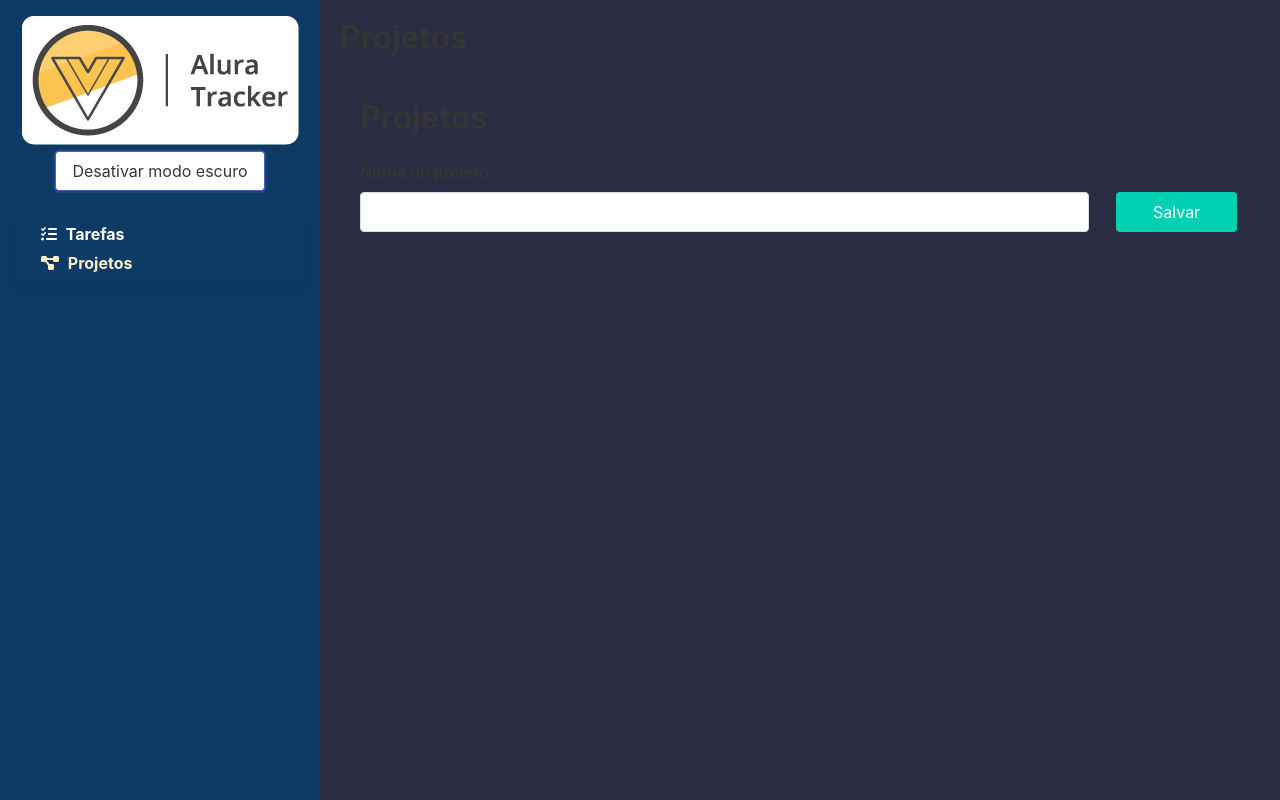
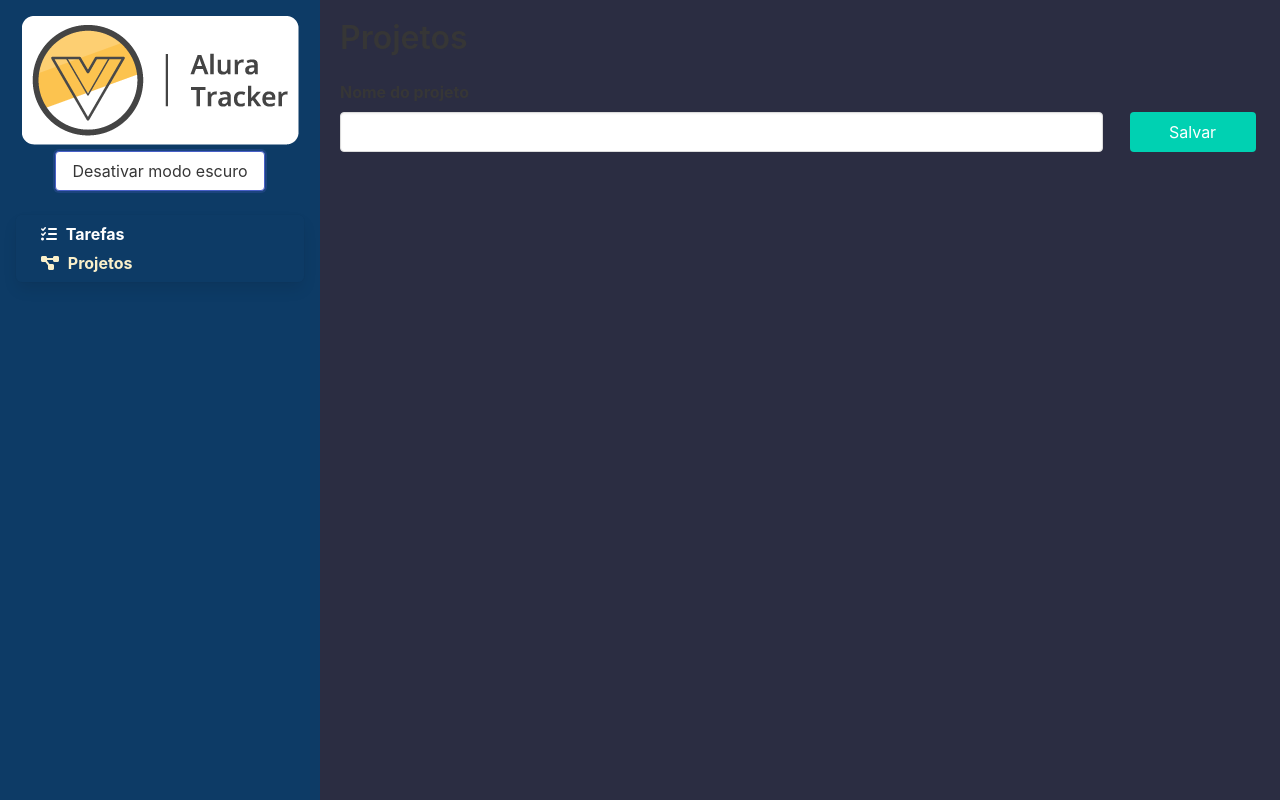
Before and after one commit to andre-felipe-os/vue-formacao-alura, a Vue app: page /#/projetos/editar-projeto/1 in a window 1280 px wide. Both pictures are taken after a click on the button "Ativar modo escuro". Built offline with nearby package versions, Linux system fonts and the light colour scheme.

Commit message:
feat: remove título, estilo e classe CSS 'projetos' de 'Formulario.vue'
Esses elementos ficam na visão principal 'ProjetosView.vue'

```diff
--- a/src/views/projetos/Formulario.vue
+++ b/src/views/projetos/Formulario.vue
@@ -1,6 +1,5 @@
 <template>
-  <section class="projetos">
-    <h1 class="title">Projetos</h1>
+  <section>
     <form @submit.prevent="salvar" class="columns">
       <div class="field column is-10">
         <label for="nomeDoProjeto" class="label">
@@ -68,9 +67,3 @@
     }
   });
 </script>
-
-<style scoped>
-  .projetos {
-    padding: 1.25rem;
-  }
-</style>
```
